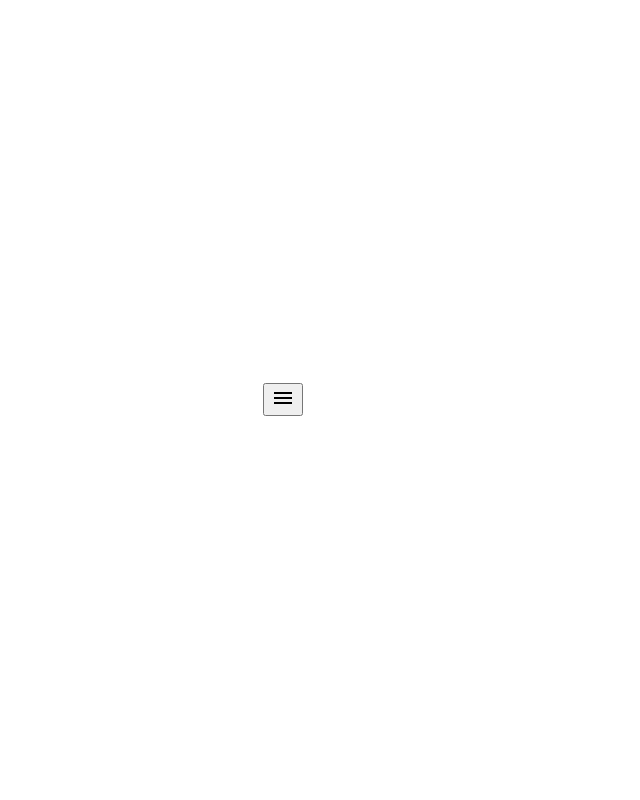
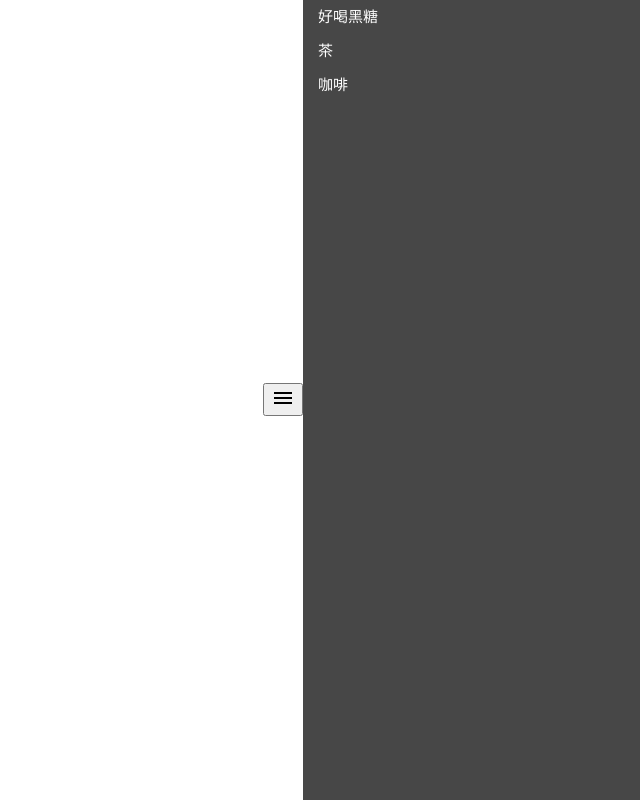
Before and after one commit to kenny0960/kenny0960.github.io, a Vue app: page / in a window 1280 px wide. Both pictures are taken after a click on the button 620 px from the left and 399 px from the top of the page. Shown: the whole page, without its empty margins (337-977 px from the left). Built offline with nearby package versions, Linux system fonts and the light colour scheme.

Commit message:
點擊目錄按鍵顯示側邊欄

```diff
--- a/src/components/MenuButton.vue
+++ b/src/components/MenuButton.vue
@@ -1,9 +1,13 @@
 <template>
-  <button>
+  <button @click="toggleSidebar">
     <IconMenu />
   </button>
 </template>
 
 <script setup lang="ts">
 import IconMenu from './icons/IconMenu.vue'
+import { useSidebarStore } from '../stores/sidebar'
+import { mapActions } from "pinia";
+
+const { toggleSidebar } = mapActions(useSidebarStore, ["toggleSidebar"]);
 </script>
--- a/src/components/SideBar.vue
+++ b/src/components/SideBar.vue
@@ -1,6 +1,6 @@
 <template>
   <teleport to="body">
-    <div v-if="isSidebarOpen" class="sidebar">
+    <div v-if="isSideBarVisible" class="sidebar">
       <ul>
         <template v-for="item in sidebarItems" :key="item.key">
           <li @click="toggleChildren(item)" :class="{ 'selected': item.selected }">
@@ -28,6 +28,8 @@
 
 <script setup lang="ts">
 import { ref } from 'vue';
+import { storeToRefs } from "pinia";
+import { useSidebarStore } from '../stores/sidebar';
 
 interface SidebarItem {
   key: string;
@@ -37,7 +39,8 @@ interface SidebarItem {
   children?: SidebarItem[];
 }
 
-const isSidebarOpen = ref(false);
+const { isSideBarVisible } = storeToRefs(useSidebarStore());
+
 const sidebarItems = ref([
   {
     key: "64f",
```
